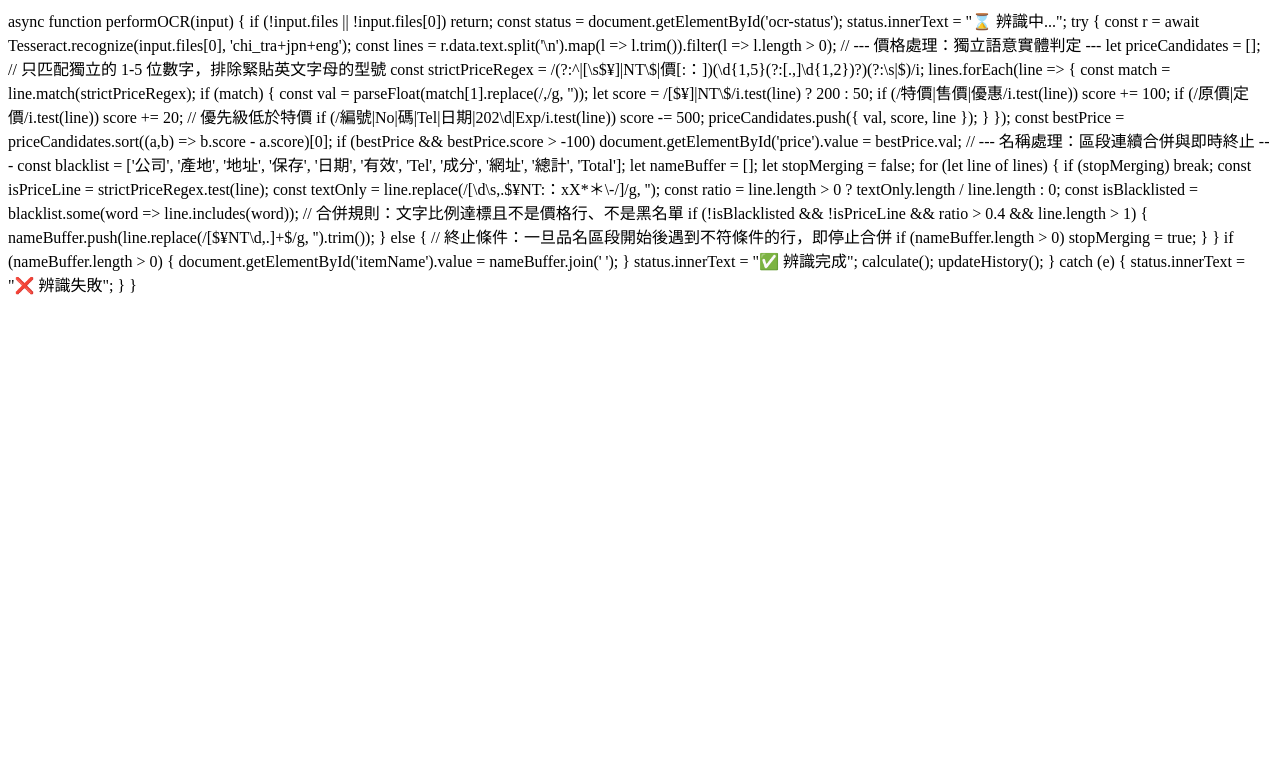
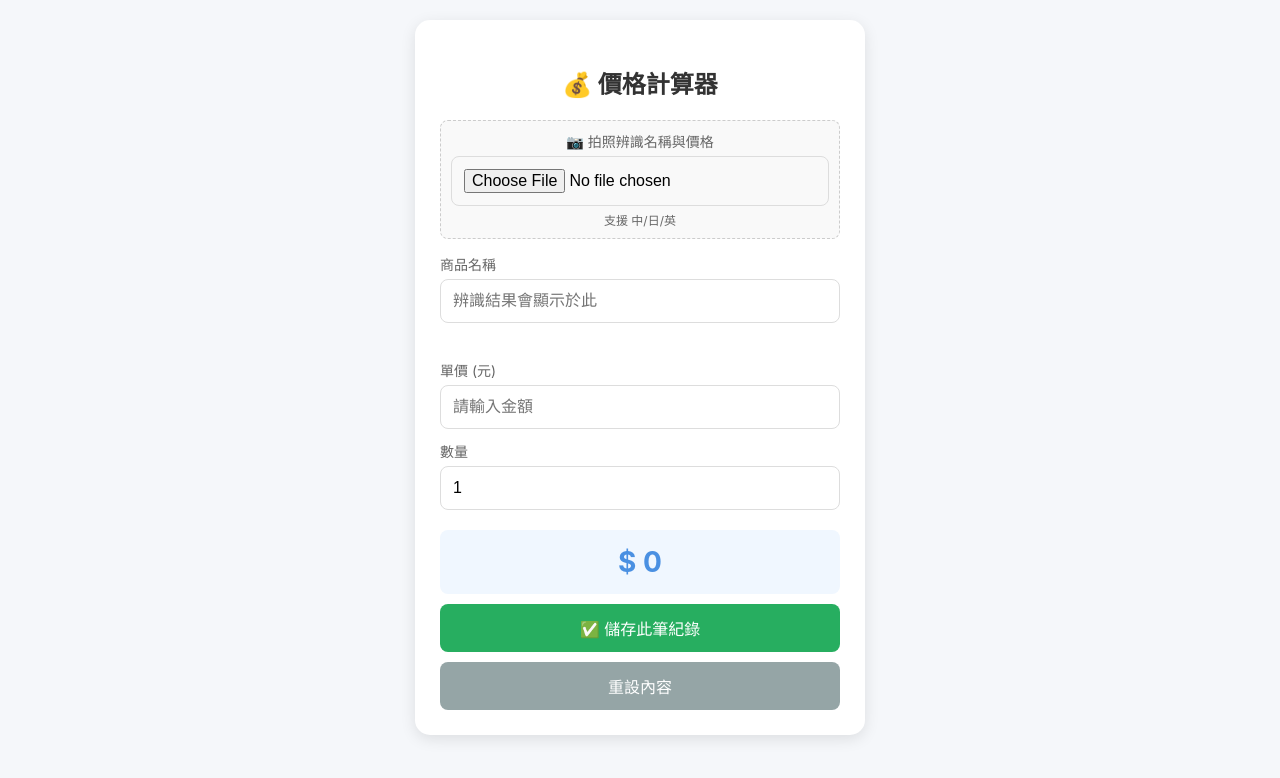
Before and after one commit to laiade-ship-it/price1-helper, a plain HTML site: page index.html in a window 1280 px wide. Drawn offline with Linux system fonts and the light colour scheme.

Commit message:
Update index.html

```diff
--- a/index.html
+++ b/index.html
@@ -1,4 +1,72 @@
-async function performOCR(input) {
+<!DOCTYPE html>
+<html lang="zh-TW">
+<head>
+    <meta charset="UTF-8">
+    <meta name="viewport" content="width=device-width, initial-scale=1.0">
+    <title>價格計算小幫手</title>
+    <script src="https://cdn.jsdelivr.net/npm/tesseract.js@5/dist/tesseract.min.js"></script>
+    <style>
+        :root { --primary-color: #4a90e2; --bg-color: #f5f7fa; --save-color: #27ae60; }
+        body { font-family: -apple-system, sans-serif; background-color: var(--bg-color); display: flex; justify-content: center; padding: 20px; margin: 0; }
+        .container { background: white; padding: 25px; border-radius: 15px; box-shadow: 0 4px 15px rgba(0,0,0,0.1); width: 100%; max-width: 400px; }
+        h2 { text-align: center; color: #333; margin-bottom: 20px; }
+        .input-group { margin-bottom: 12px; }
+        label { display: block; margin-bottom: 5px; color: #666; font-size: 14px; }
+        input { width: 100%; padding: 12px; border: 1px solid #ddd; border-radius: 8px; box-sizing: border-box; font-size: 16px; }
+        .ocr-group { background: #f9f9f9; padding: 10px; border-radius: 8px; border: 1px dashed #ccc; margin-bottom: 15px; text-align: center; }
+        .history-info { font-size: 12px; color: #e67e22; margin-top: 5px; min-height: 20px; }
+        .result-area { background: #f0f7ff; padding: 15px; border-radius: 8px; margin-top: 20px; text-align: center; }
+        .result-value { font-size: 28px; font-weight: bold; color: var(--primary-color); }
+        button { width: 100%; padding: 12px; background-color: var(--primary-color); color: white; border: none; border-radius: 8px; font-size: 16px; cursor: pointer; margin-top: 10px; }
+        .save-btn { background-color: var(--save-color) !important; }
+    </style>
+</head>
+<body>
+
+<div class="container">
+    <h2>💰 價格計算器</h2>
+
+    <div class="ocr-group">
+        <label>📷 拍照辨識名稱與價格</label>
+        <input type="file" id="ocr-upload" accept="image/*" onchange="performOCR(this)">
+        <span id="ocr-status" style="font-size:12px; color:#666; display: block; margin-top: 5px;">支援 中/日/英</span>
+    </div>
+
+    <div class="input-group">
+        <label>商品名稱</label>
+        <input type="text" id="itemName" placeholder="辨識結果會顯示於此" oninput="updateHistory()">
+        <div id="history-box" class="history-info"></div>
+    </div>
+
+    <div class="input-group">
+        <label>單價 (元)</label>
+        <input type="number" id="price" placeholder="請輸入金額" oninput="calculate()">
+    </div>
+
+    <div class="input-group">
+        <label>數量</label>
+        <input type="number" id="count" value="1" oninput="calculate()">
+    </div>
+
+    <div class="result-area">
+        <div class="result-value" id="total">$ 0</div>
+    </div>
+
+    <button class="save-btn" onclick="saveRecord()">✅ 儲存此筆紀錄</button>
+    <button onclick="resetForm()" style="background: #95a5a6;">重設內容</button>
+</div>
+
+<script>
+    // 資料庫初始化
+    let db = JSON.parse(localStorage.getItem('priceRecords')) || [];
+
+    function calculate() {
+        const p = document.getElementById('price').value;
+        const c = document.getElementById('count').value;
+        document.getElementById('total').innerText = (p && c) ? '$ ' + Math.round(p * c).toLocaleString() : '$ 0';
+    }
+
+    async function performOCR(input) {
         if (!input.files || !input.files[0]) return;
         const status = document.getElementById('ocr-status');
         status.innerText = "⌛ 辨識中...";
@@ -9,7 +77,7 @@ async function performOCR(input) {
 
             // --- 價格處理：獨立語意實體判定 ---
             let priceCandidates = [];
-            // 只匹配獨立的 1-5 位數字，排除緊貼英文字母的型號
+            // 只匹配獨立的 1-5 位數字，排除緊貼英文字母的型號 (如 A1119B)
             const strictPriceRegex = /(?:^|[\s$¥]|NT\$|價[:：])(\d{1,5}(?:[.,]\d{1,2})?)(?:\s|$)/i;
 
             lines.forEach(line => {
@@ -18,9 +86,9 @@ async function performOCR(input) {
                     const val = parseFloat(match[1].replace(/,/g, ''));
                     let score = /[$¥]|NT\$/i.test(line) ? 200 : 50;
                     if (/特價|售價|優惠/i.test(line)) score += 100;
-                    if (/原價|定價/i.test(line)) score += 20; // 優先級低於特價
+                    if (/原價|定價/i.test(line)) score += 20;
                     if (/編號|No|碼|Tel|日期|202\d|Exp/i.test(line)) score -= 500;
-                    priceCandidates.push({ val, score, line });
+                    priceCandidates.push({ val, score });
                 }
             });
             const bestPrice = priceCandidates.sort((a,b) => b.score - a.score)[0];
@@ -43,7 +111,7 @@ async function performOCR(input) {
                 if (!isBlacklisted && !isPriceLine && ratio > 0.4 && line.length > 1) {
                     nameBuffer.push(line.replace(/[$¥NT\d,.]+$/g, '').trim());
                 } else {
-                    // 終止條件：一旦品名區段開始後遇到不符條件的行，即停止合併
+                    // 終止條件：一旦品名區段開始後遇到價格或黑名單，即停止合併
                     if (nameBuffer.length > 0) stopMerging = true;
                 }
             }
@@ -53,8 +121,4 @@ async function performOCR(input) {
             }
 
             status.innerText = "✅ 辨識完成";
-            calculate(); updateHistory();
-        } catch (e) {
-            status.innerText = "❌ 辨識失敗";
-        }
-    }
+            calculate
```
